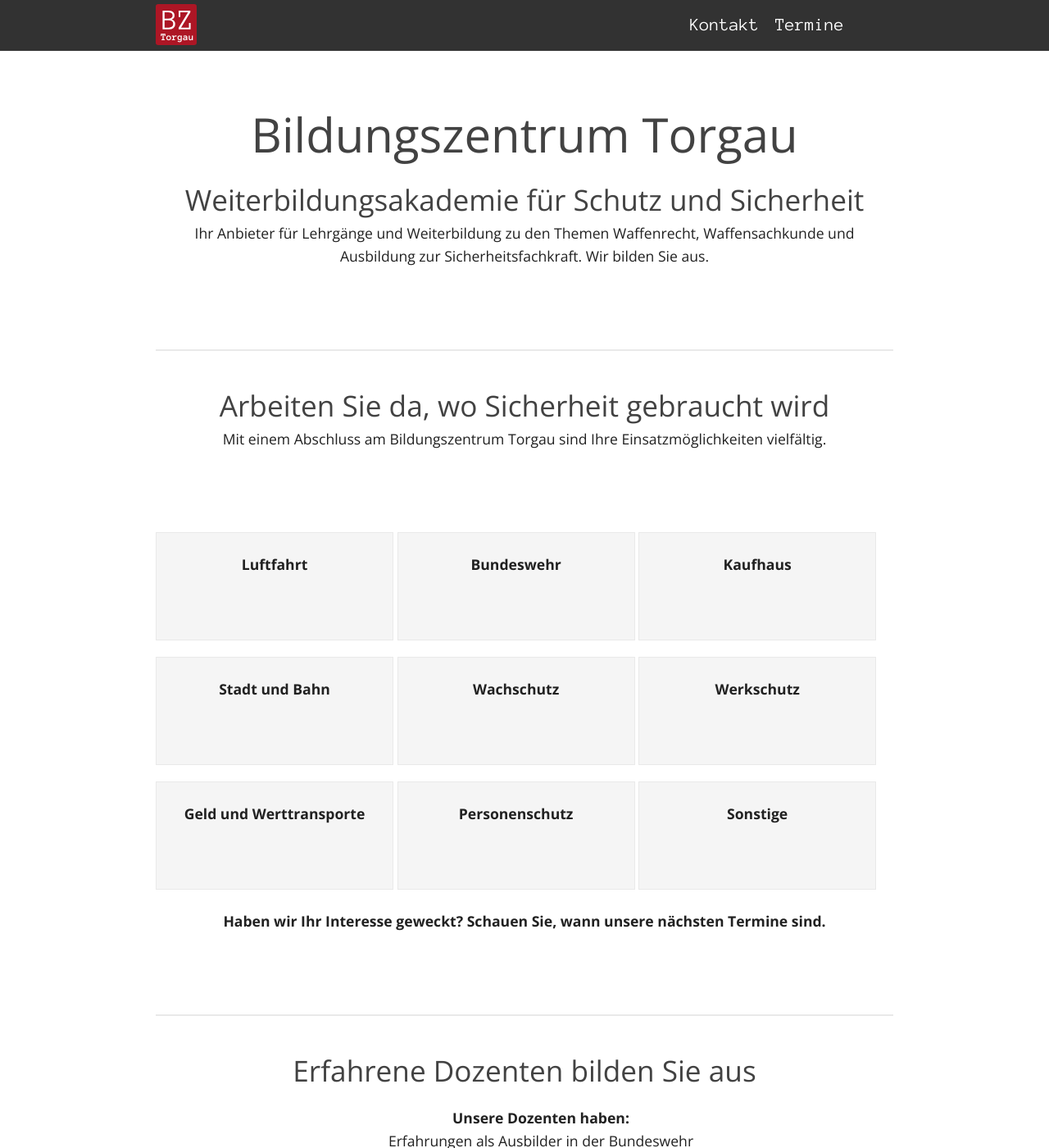
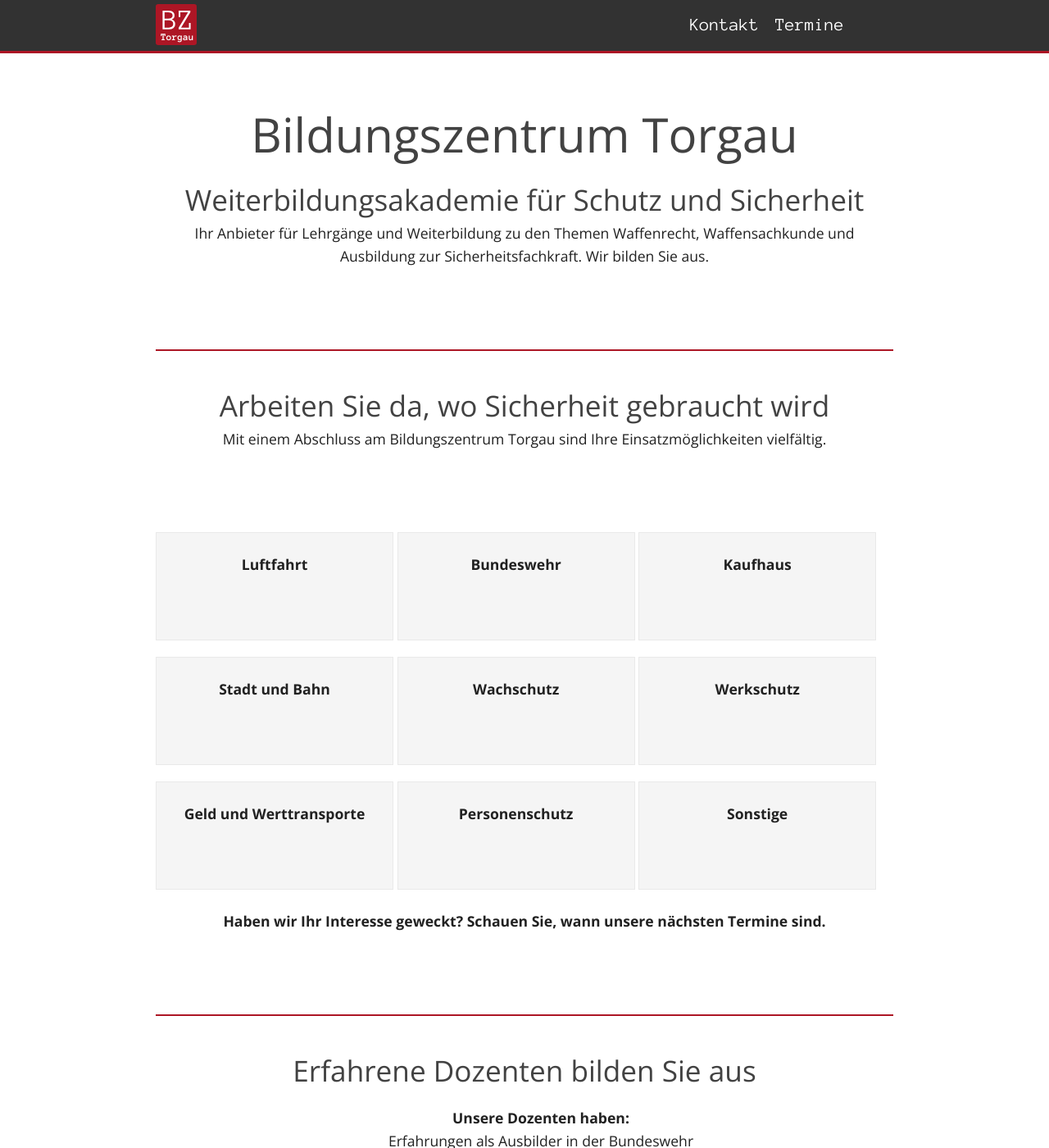
Before and after one commit to marcuskuehne/bsztorgau, a Jekyll site: the page built from index.html, in a window 1280 px wide and 1400 px high. Shown: the whole window at 82% size. Built offline with Jekyll 4.4.1, drawn with Linux system fonts in a browser that asks for light colours; some web fonts are replaced.

Commit message:
Add red lines

```diff
--- a/_sass/_footer.scss
+++ b/_sass/_footer.scss
@@ -1,5 +1,5 @@
 footer {
-  border-top: 1px solid #898989;
+  border-top: 3px solid #AD1625;
   font-size: 14px;
 	text-align: center;
 	padding: 20px;
--- a/_sass/_header.scss
+++ b/_sass/_header.scss
@@ -15,7 +15,7 @@ aside {
 	background: #323232;
 	width: 100%;
 	z-index: 2;
-	border-bottom: 1px solid #f2f2f2;
+	border-bottom: 3px solid #AD1625;
   .logo{
     padding: 5px 0px 0px 0px;
     display: inline-block;
--- a/_sass/_layout.scss
+++ b/_sass/_layout.scss
@@ -20,7 +20,7 @@ article{
 }
 
 .section{
-  border-top: 2px solid #e9e9e9;
+  border-top: 2px solid #AD1625;
   text-align: center;
   h2{
     margin: 40px 0px 0px 0px;
```
